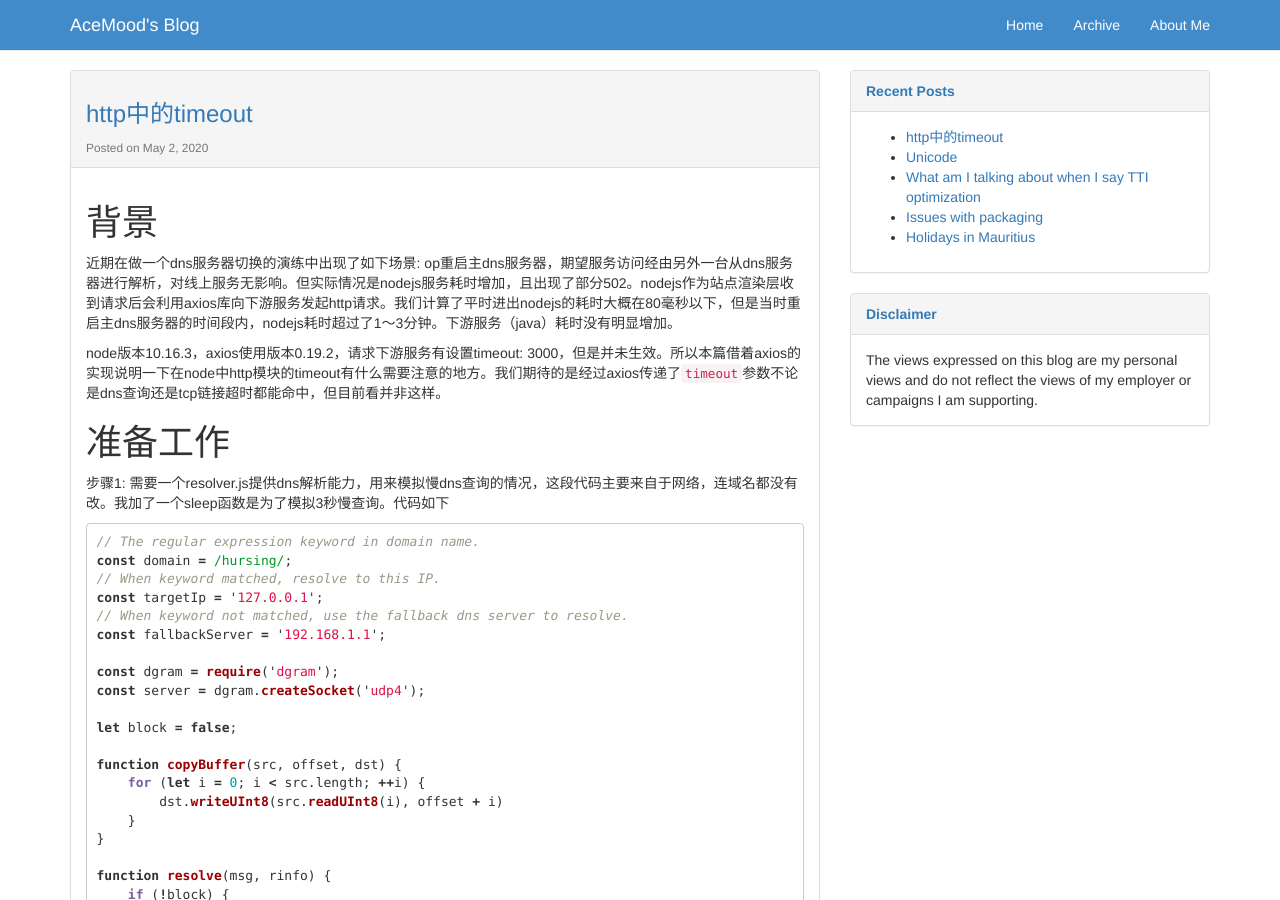
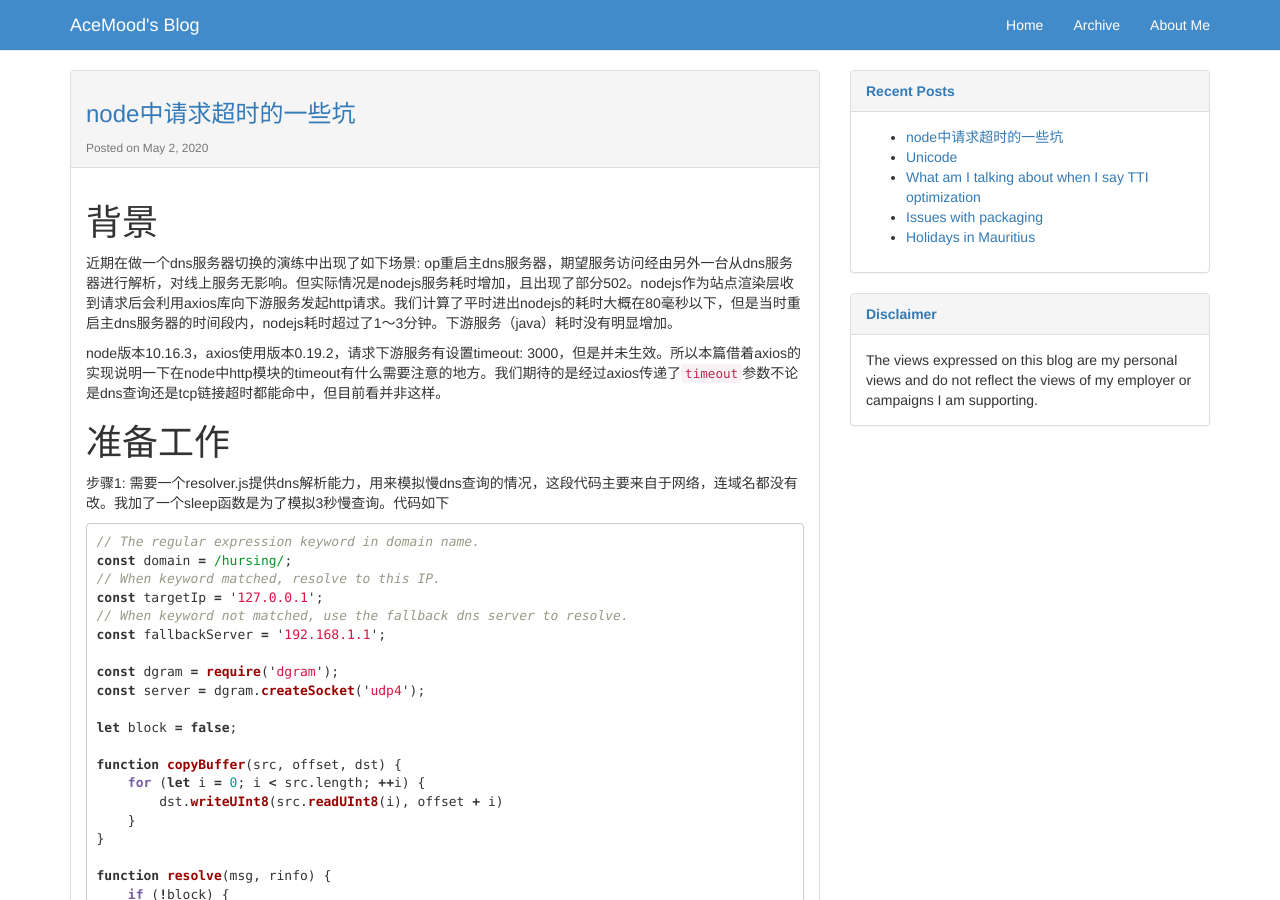
Before and after one commit to AceMood/AceMood.github.io, a Jekyll site: the page built from _posts/2020-05-02-node中请求超时的一些坑.md, in a window 1280 px wide and 900 px high. Built offline with Jekyll 4.4.1, drawn with Linux system fonts in a browser that asks for light colours.

Commit message:
修改标题

```diff
--- a/_posts/2020-05-02-node中请求超时的一些坑.md
+++ b/_posts/2020-05-02-node中请求超时的一些坑.md
@@ -1,6 +1,6 @@
 ---
 layout: post
-title: http中的timeout
+title: node中请求超时的一些坑
 tagline: by AceMood
 sc: js
 categories: nodejs
```
